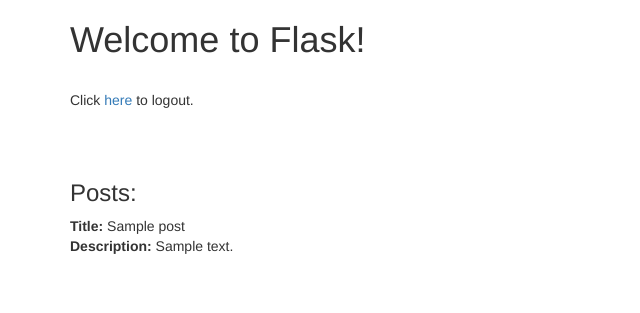
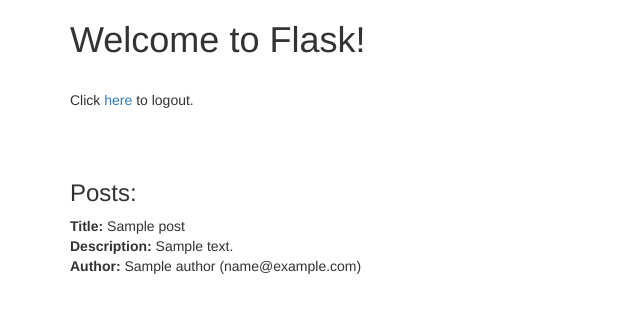
Before and after one commit to bcalmeida/voten, a Flask app: template templates/index.html in a window 1280 px wide. Shown: the top 313 px of the page, without its empty margins (0-640 px from the left). Run offline with Flask 2, Linux system fonts and the light colour scheme; the template is opened without the code that fills it: most values are stand-ins (such as "Sample title", 1, 10 or a date in 2020).

Commit message:
Update template to show posts' author

```diff
--- a/templates/index.html
+++ b/templates/index.html
@@ -9,6 +9,7 @@
 {% for post in posts %}
     <strong>Title:</strong> {{ post.title }} <br>
     <strong>Description:</strong> {{ post.description }} <br>
+    <strong>Author:</strong> {{ post.author.name }} ({{ post.author.email }}) <br>
     <br>
 {% endfor %}
 
```
